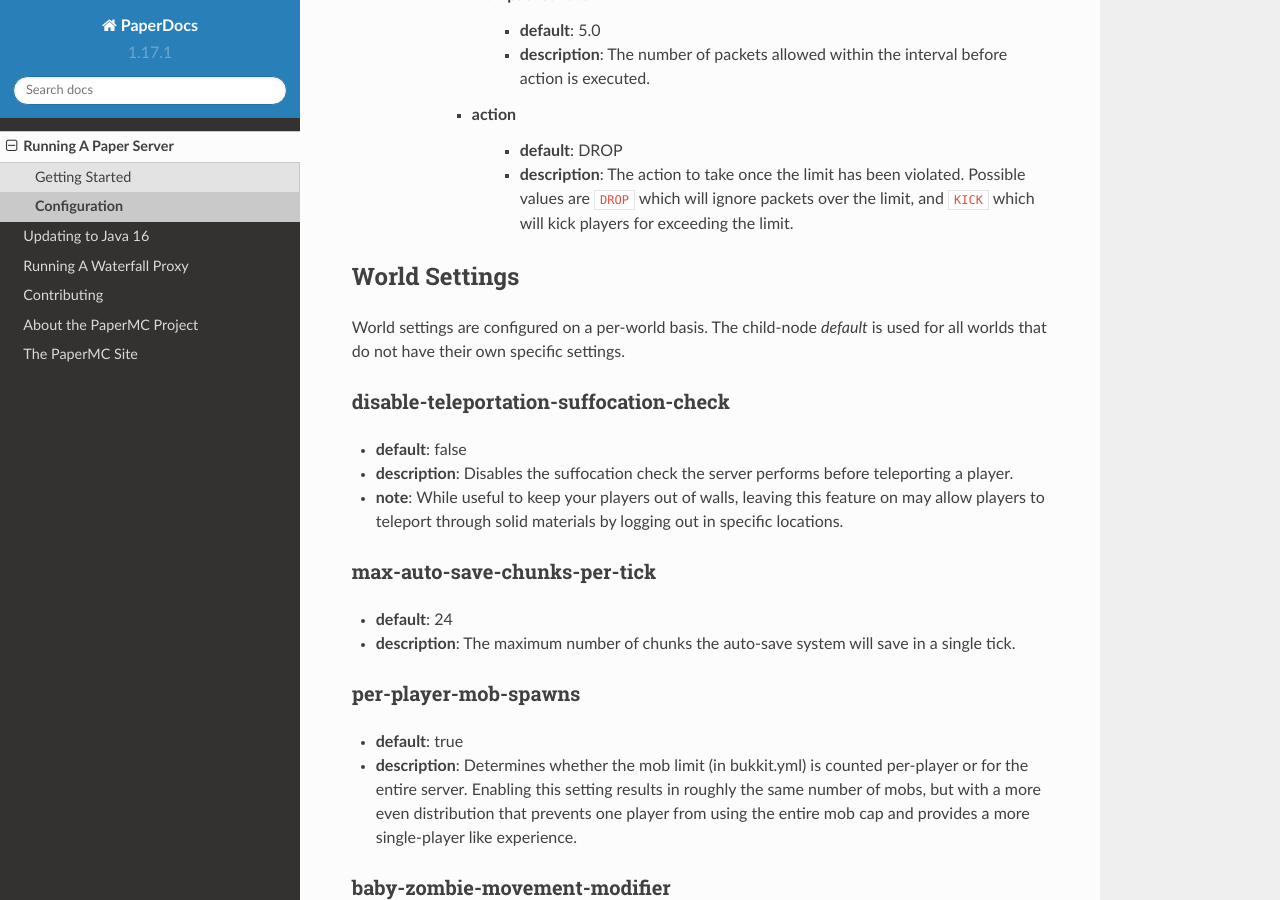
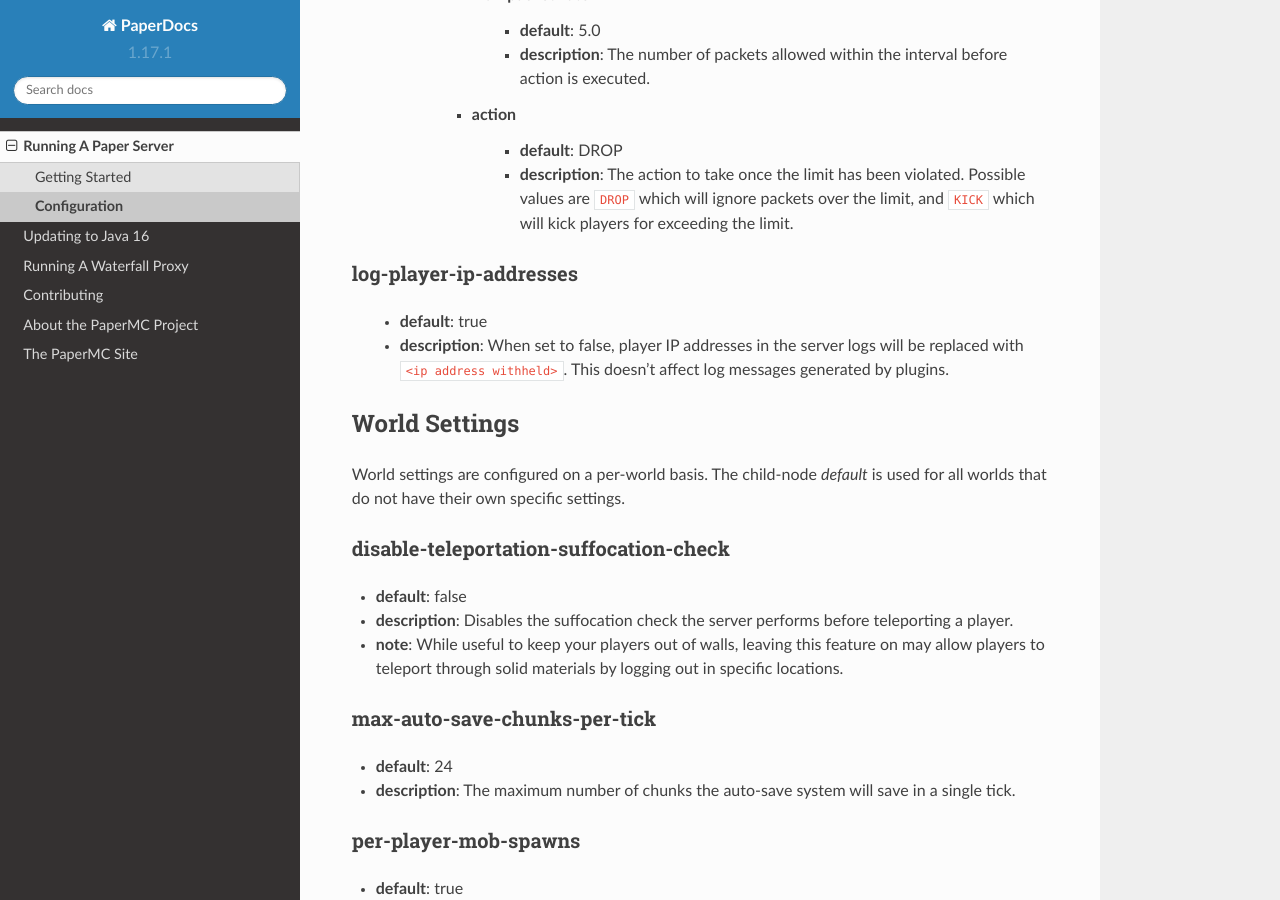
Before and after one commit to PaperMC/PaperDocs, a Sphinx documentation site: the page built from source/server/configuration.rst, in a window 1280 px wide and 900 px high, scrolled down 10265 px. Built offline with Sphinx 7.4.7 and the Read the Docs theme 2.0.0, drawn with Linux system fonts in a browser that asks for light colours; some of the changed text lies outside the part shown.

Commit message:
Fix location for log-player-ip-addresses

```diff
--- a/source/server/configuration.rst
+++ b/source/server/configuration.rst
@@ -431,6 +431,13 @@ packet-limiter
             - **description**: The action to take once the limit has been violated. Possible values
               are ``DROP`` which will ignore packets over the limit, and ``KICK`` which will kick
               players for exceeding the limit.
+
+log-player-ip-addresses
+~~~~~~~~~~~~~~~~~~~~~~~
+   - **default**: true
+   - **description**: When set to false, player IP addresses in the server logs will
+     be replaced with ``<ip address withheld>``. This doesn't affect log messages
+     generated by plugins.
 
 World Settings
 ==============
@@ -1391,10 +1398,3 @@ split-overstacked-loot
      sizes. This will prevent overstacked items from being lost or causing a chunk
      to become uninhabitable (due to players getting constantly kicked because of
      oversized packets) when a shulker box is broken in survival.
-
-log-player-ip-addresses
-~~~~~~~~~~~~~~~~~~~~~~~
-   - **default**: true
-   - **description**: When set to false, player IP addresses in the server logs will
-     be replaced with ``<ip address withheld>``. This doesn't affect log messages
-     generated by plugins.
```
